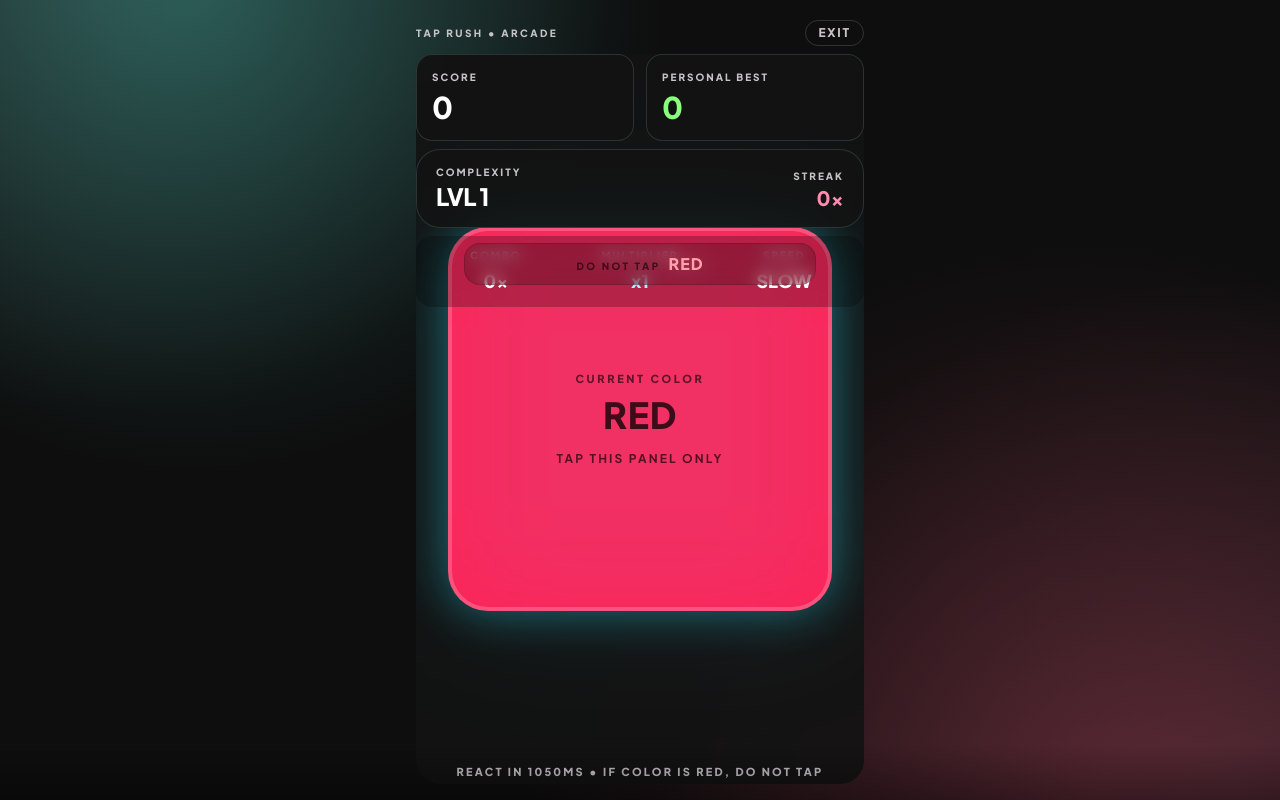
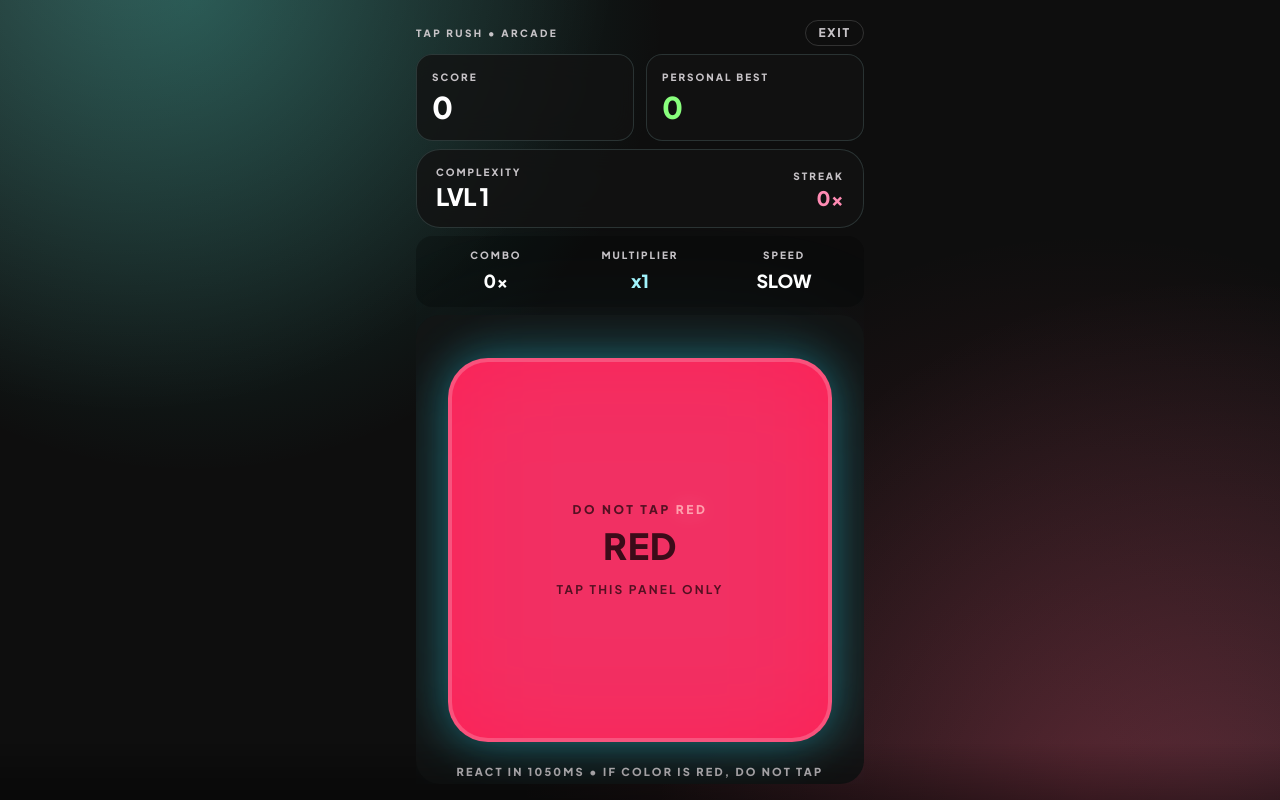
Before and after one commit to nwhator/TapRush, a Next.js app: page /game in a window 1280 px wide. Both pictures are taken after a click on the button "START GAME". Built offline with nearby package versions, Linux system fonts and the light colour scheme; no server answers.

Commit message:
feat: Enhance TapArea interaction feedback and improve layout in GameRunner

```diff
--- a/components/GameRunner.tsx
+++ b/components/GameRunner.tsx
@@ -510,9 +510,8 @@ export function GameRunner({ mode }: GameRunnerProps) {
       ) : null}
 
       {phase === "playing" ? (
-        <div className="mx-auto mt-2 flex w-full max-w-md flex-1 overflow-hidden">
-          <div className="relative flex-1">
-            <div className="pointer-events-none absolute inset-x-0 top-0 z-20 space-y-2">
+        <div className="mx-auto mt-2 flex w-full max-w-md flex-1 flex-col gap-2 overflow-hidden">
+          <div className="space-y-2">
             <ScoreDisplay score={score} best={best} />
             <LevelIndicator level={level} streak={streak} />
 
@@ -532,8 +531,7 @@ export function GameRunner({ mode }: GameRunnerProps) {
             </div>
           </div>
 
-            <div className="absolute inset-0 flex items-center justify-center">
-              <div className="relative h-full w-full rounded-3xl bg-[color-mix(in_srgb,var(--surface-low)_92%,transparent)] p-3">
+          <div className="relative min-h-0 flex-1 rounded-3xl bg-[color-mix(in_srgb,var(--surface-low)_92%,transparent)] p-3">
             <AnimationOverlay state={overlay} />
             <TapArea
               activeColor={activeColor}
@@ -544,8 +542,6 @@ export function GameRunner({ mode }: GameRunnerProps) {
               onTap={onTap}
               disabled={phase !== "playing"}
             />
-              </div>
-            </div>
 
             <p className="pointer-events-none absolute inset-x-0 bottom-1 text-center text-[11px] font-black uppercase tracking-[0.2em] text-soft">
               {roundState === "relay"
--- a/components/TapArea.tsx
+++ b/components/TapArea.tsx
@@ -17,19 +17,21 @@ interface TapAreaProps {
 
 export function TapArea({ activeColor, forbiddenColor, active, relayState, pulseRuleChange, disabled, onTap }: TapAreaProps) {
   const { tapEffect } = useGameSettings();
+  const shouldAvoidTap = activeColor === forbiddenColor;
+  const actionLabel = shouldAvoidTap ? "DO NOT TAP" : "TAP";
 
-  const ruleColorClass =
-    forbiddenColor === "yellow"
+  const actionColorClass =
+    activeColor === "yellow"
       ? "text-yellow-300"
-      : forbiddenColor === "orange"
+      : activeColor === "orange"
         ? "text-orange-300"
-        : forbiddenColor === "purple"
+        : activeColor === "purple"
           ? "text-violet-300"
-          : forbiddenColor === "cyan"
+          : activeColor === "cyan"
             ? "text-cyan-300"
-            : forbiddenColor === "green"
+            : activeColor === "green"
               ? "text-emerald-300"
-              : forbiddenColor === "blue"
+              : activeColor === "blue"
                 ? "text-sky-300"
                 : "text-rose-300";
 
@@ -56,20 +58,16 @@ export function TapArea({ activeColor, forbiddenColor, active, relayState, pulse
         )}
       >
         <span className="absolute -inset-4 rounded-[3rem] bg-cyan-300/8 blur-3xl" />
-        <span
-          className={clsx(
-            "absolute left-3 right-3 top-3 z-20 rounded-2xl border border-black/15 bg-black/20 px-3 py-2 text-center backdrop-blur-sm",
-            pulseRuleChange && "animate-pulse shadow-[0_0_22px_rgba(255,255,255,0.28)]"
-          )}
-        >
-          <span className="text-[10px] font-black uppercase tracking-[0.24em] text-black/60">Do Not Tap</span>
-          <span className={clsx("ml-2 text-base font-black uppercase tracking-[0.06em] drop-shadow-[0_0_10px_rgba(255,255,255,0.22)]", ruleColorClass)}>
-            {colorLabel(forbiddenColor)}
-          </span>
-        </span>
         {relayState === "relay" ? <span className="absolute inset-0 rounded-[2.5rem] bg-black/28" /> : null}
         <span className="relative text-center">
-          <span className="block text-[11px] font-black uppercase tracking-[0.24em] text-black/60">Current Color</span>
+          <span
+            className={clsx(
+              "block text-xs font-black uppercase tracking-[0.22em] text-black/65",
+              pulseRuleChange && "animate-pulse"
+            )}
+          >
+            {actionLabel} <span className={clsx("drop-shadow-[0_0_10px_rgba(255,255,255,0.22)]", actionColorClass)}>{colorLabel(activeColor)}</span>
+          </span>
           <span className="mt-2 block px-4 text-4xl font-black uppercase tracking-[0.02em] text-black/75">{colorLabel(activeColor)}</span>
           <span className="mt-4 block text-xs font-bold uppercase tracking-[0.18em] text-black/65">
             {relayState === "relay" ? "Ready..." : "Tap this panel only"}
```
Lines whose indentation alone changed are shown as unchanged.
